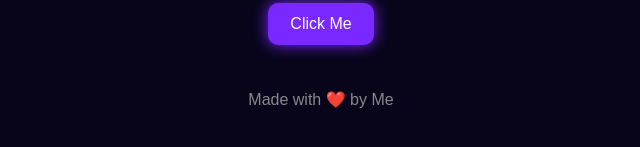
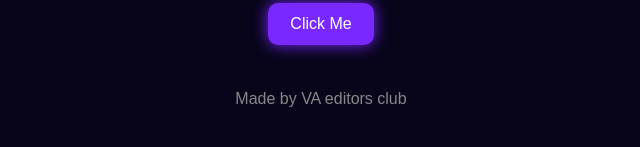
Before and after one commit to ajaykaparthi4-star/my-first-project, a plain HTML site: page index.html in a window 1280 px wide. Shown: the part 137-284 px from the top of the page, 319-959 px from the left. Drawn offline with Linux system fonts and the light colour scheme.

Commit message:
Update footer text in index.html

```diff
--- a/index.html
+++ b/index.html
@@ -189,7 +189,7 @@ footer {
 
 </section>
 
-<footer>Made with ❤️ by Me</footer>
+<footer>Made by VA editors club</footer>
 
 <script>
 const clickMe = document.getElementById("clickMe");
```
